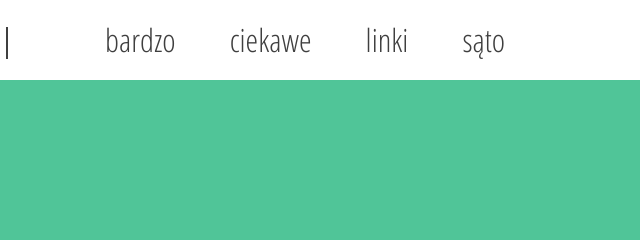
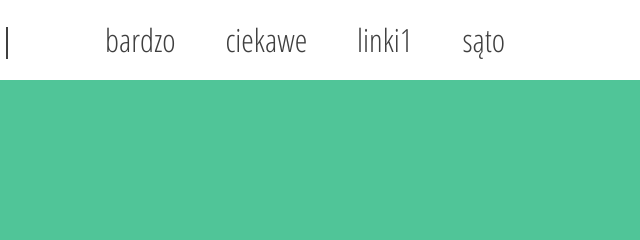
Before and after one commit to dadu109/ShowOf, a plain HTML site: page index.html in a window 1280 px wide. Both pictures are taken after a click on the element "menu". Shown: the top 240 px of the page, 335-975 px from the left. Drawn offline with nearby package versions, Linux system fonts and the light colour scheme.

Commit message:
git test

```diff
--- a/index.html
+++ b/index.html
@@ -25,7 +25,7 @@
 			<div class="navigation__content">
 				<a href="#">bardzo</a>
 				<a href="#">ciekawe</a>
-				<a href="#">linki</a>
+				<a href="#">linki1</a>
 				<a href="#">sąto</a>
 			</div>
 		</nav>
```
